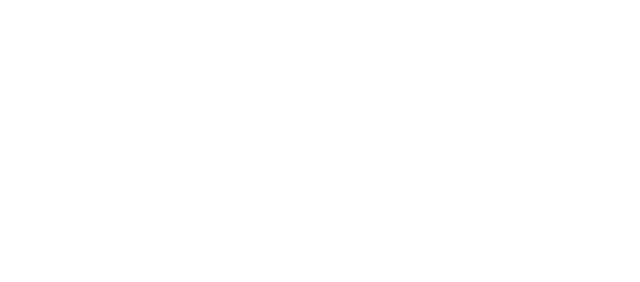
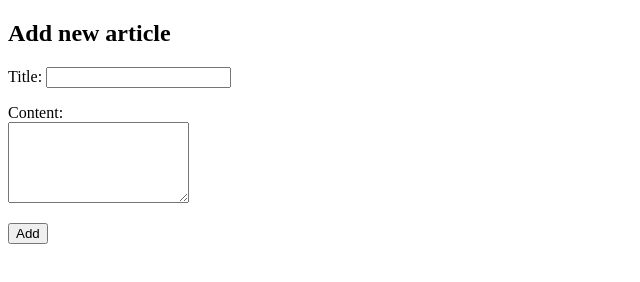
Before and after one commit to Arhamakhtar22/hw9b, a website: page views/ex3.html in a window 1280 px wide. Shown: the whole page, without its empty margins (0-640 px from the left). Drawn offline with Linux system fonts and the light colour scheme.

Commit message:
second commit

```diff
--- a/views/ex3.html
+++ b/views/ex3.html
@@ -0,0 +1,28 @@
+<!doctype html>
+<html>
+
+<head>
+    <meta charset="utf-8">
+    <title>Add an article</title>
+</head>
+
+<body>
+    <h2>Add new article</h2>
+    <form>
+        <p>
+            <label for="title">Title</label>:
+            <input type="text" name="title" id="title" required>
+        </p>
+        <p>
+            <label for="content">Content</label>:
+            <br>
+            <textarea name="content" id="content" rows="5" required></textarea>
+        </p>
+        <input type="submit" value="Add">
+    </form>
+    <p id="result"></p>
+
+    <script src="../public/ex3.js"></script>
+</body>
+
+</html>
```
Also changed, not shown: views/index.html (+2 -2 lines).
